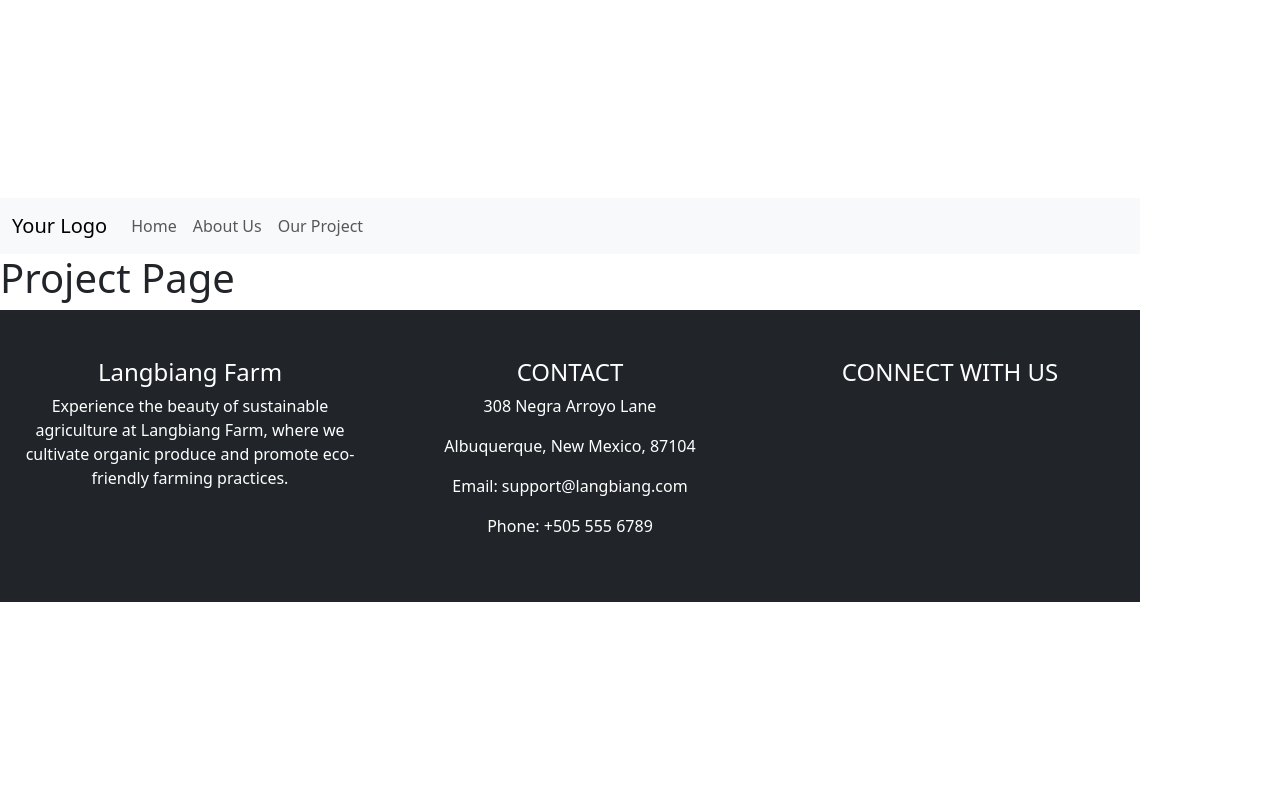
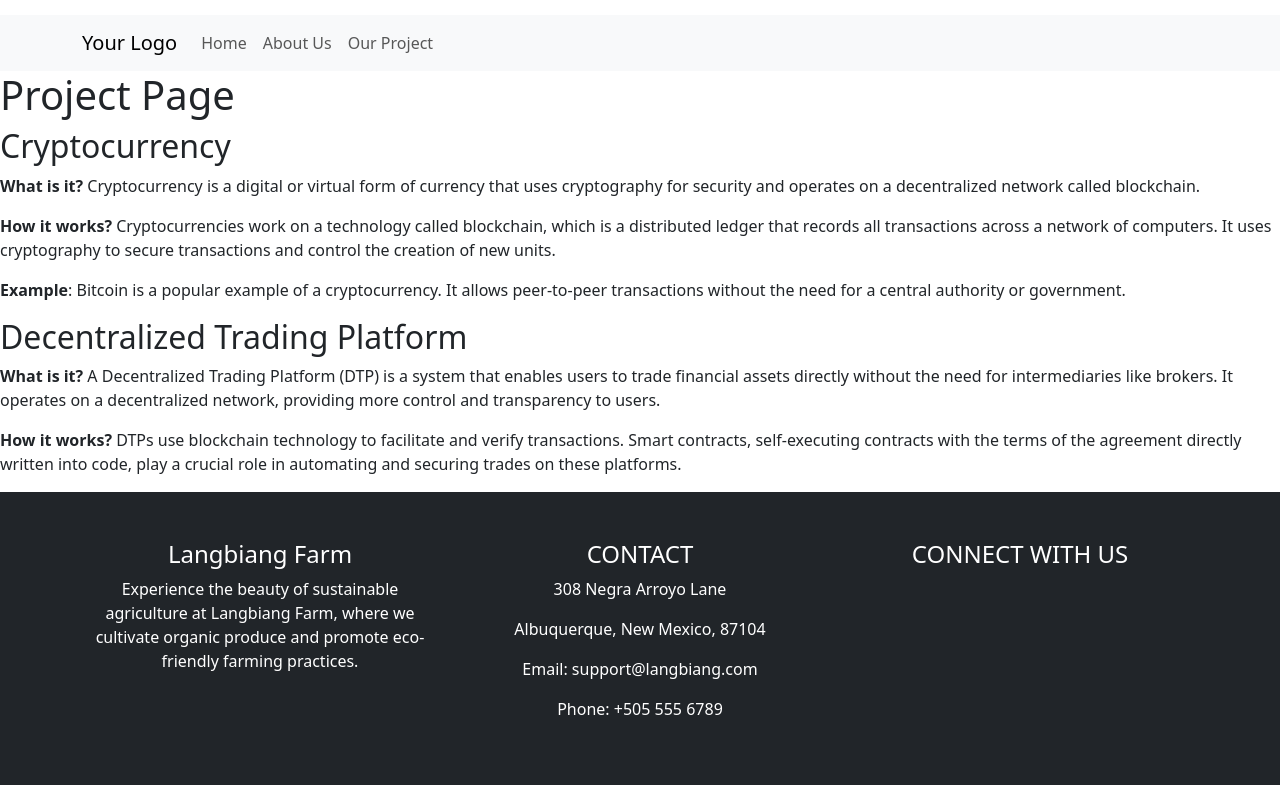
Before and after one commit to EHC-35-1/front-end, a React (Vite) app: page /project in a window 1280 px wide. Built offline with nearby package versions, Linux system fonts and the light colour scheme.

Commit message:
Test dummy HTML

```diff
--- a/src/pages/Project/index.jsx
+++ b/src/pages/Project/index.jsx
@@ -1,5 +1,42 @@
 function Project() {
-    return <h1>Project Page</h1>;
+  return (
+    <>
+      <h1>Project Page</h1>
+
+      <h2>Cryptocurrency</h2>
+      <p>
+        <strong>What is it?</strong> Cryptocurrency is a digital or virtual form
+        of currency that uses cryptography for security and operates on a
+        decentralized network called blockchain.
+      </p>
+      <p>
+        <strong>How it works?</strong> Cryptocurrencies work on a technology
+        called blockchain, which is a distributed ledger that records all
+        transactions across a network of computers. It uses cryptography to
+        secure transactions and control the creation of new units.
+      </p>
+      <p>
+        <strong>Example</strong>: Bitcoin is a popular example of a
+        cryptocurrency. It allows peer-to-peer transactions without the need for
+        a central authority or government.
+      </p>
+
+      <h2>Decentralized Trading Platform</h2>
+      <p>
+        <strong>What is it?</strong> A Decentralized Trading Platform (DTP) is a
+        system that enables users to trade financial assets directly without the
+        need for intermediaries like brokers. It operates on a decentralized
+        network, providing more control and transparency to users.
+      </p>
+      <p>
+        <strong>How it works?</strong> DTPs use blockchain technology to
+        facilitate and verify transactions. Smart contracts, self-executing
+        contracts with the terms of the agreement directly written into code,
+        play a crucial role in automating and securing trades on these
+        platforms.
+      </p>
+    </>
+  );
 }
 
 export default Project;
```
